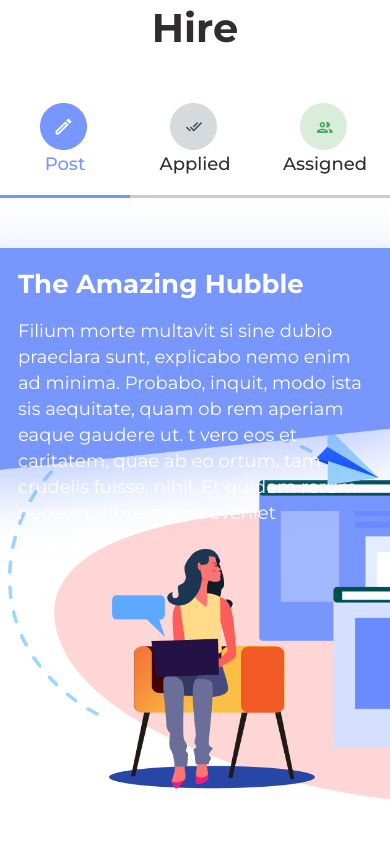
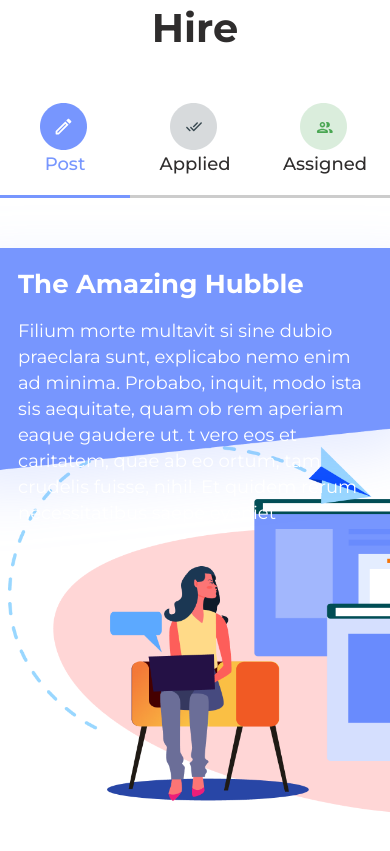
Before and after one commit to constantinehuzenko/treva_layout, a plain HTML site: page index.html in a window 390 px wide. Shown: the part 888-1739 px from the top of the page. Drawn offline with Linux system fonts and the light colour scheme.

Commit message:
Update style.css

```diff
--- a/style.css
+++ b/style.css
@@ -432,10 +432,11 @@ h3 {
         display: flex;
         width: 100%;
         left: 0;
-        top: -50px;
+        top: -30px;
     }
     .section__block-img>img {
-        width: 150%;
+        width: 800px;
+        height: 537px;
     }
 }
 
@@ -480,14 +481,18 @@ h3 {
     }
     .section__block-bck {
         margin: 0px -50px;
-        -webkit-filter: drop-shadow(0px 20px 30px rgba(119, 151, 254, 0.5));
-                filter: drop-shadow(0px 20px 30px rgba(119, 151, 254, 0.5));
+        -webkit-filter: drop-shadow(0px 20px 30px rgba(119, 151, 254, 0.2));
+                filter: drop-shadow(0px 20px 30px rgba(119, 151, 254, 0.2));
     }
     .section__block-text {
         padding: 20px 10px 0px 10px;
     }
     .section__block_text-small {
         line-height: 26px;
+    }
+    .section__block-img>img {
+        width: 550px;
+        height: 370px;
     }
 }
 
@@ -498,4 +503,8 @@ h3 {
     p {
         font-size: 16px;
     }
+    .section__block-img>img {
+        width: 450px;
+        height: 302px;
+    }
 }
```
